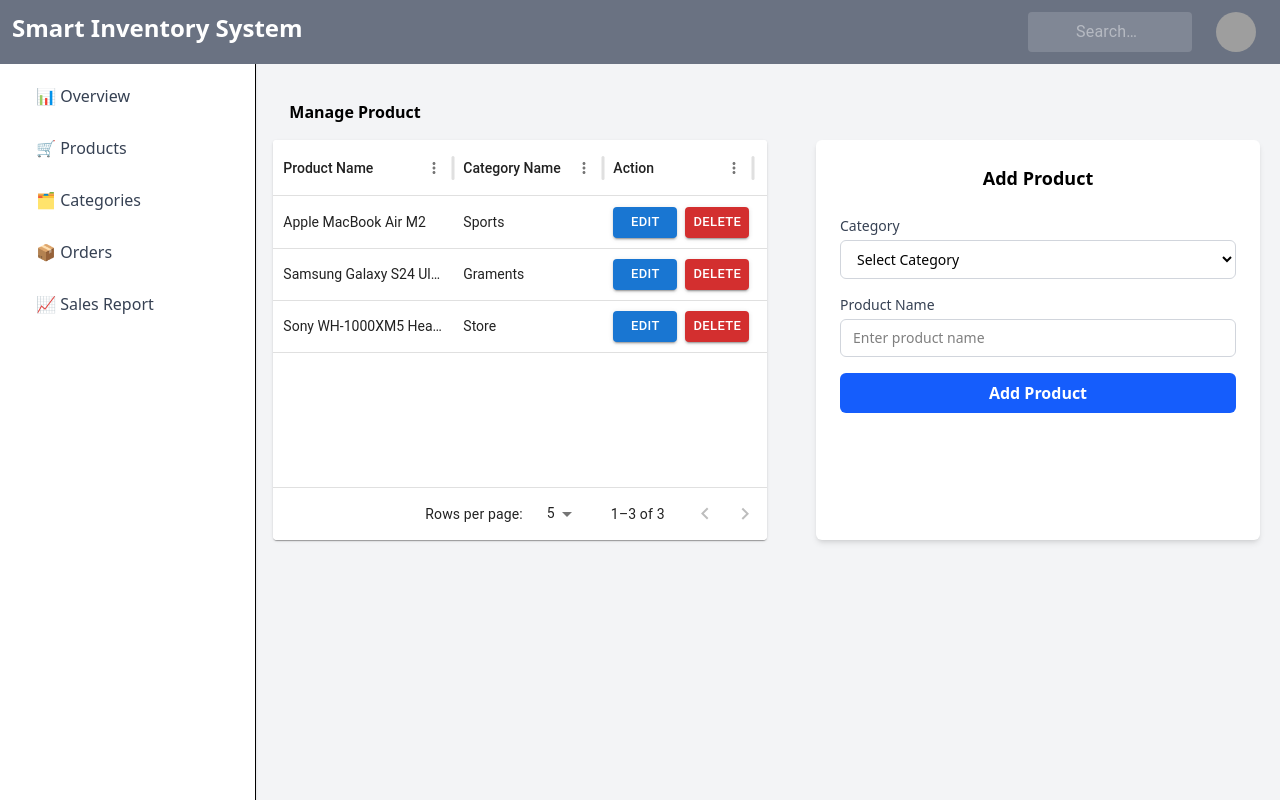
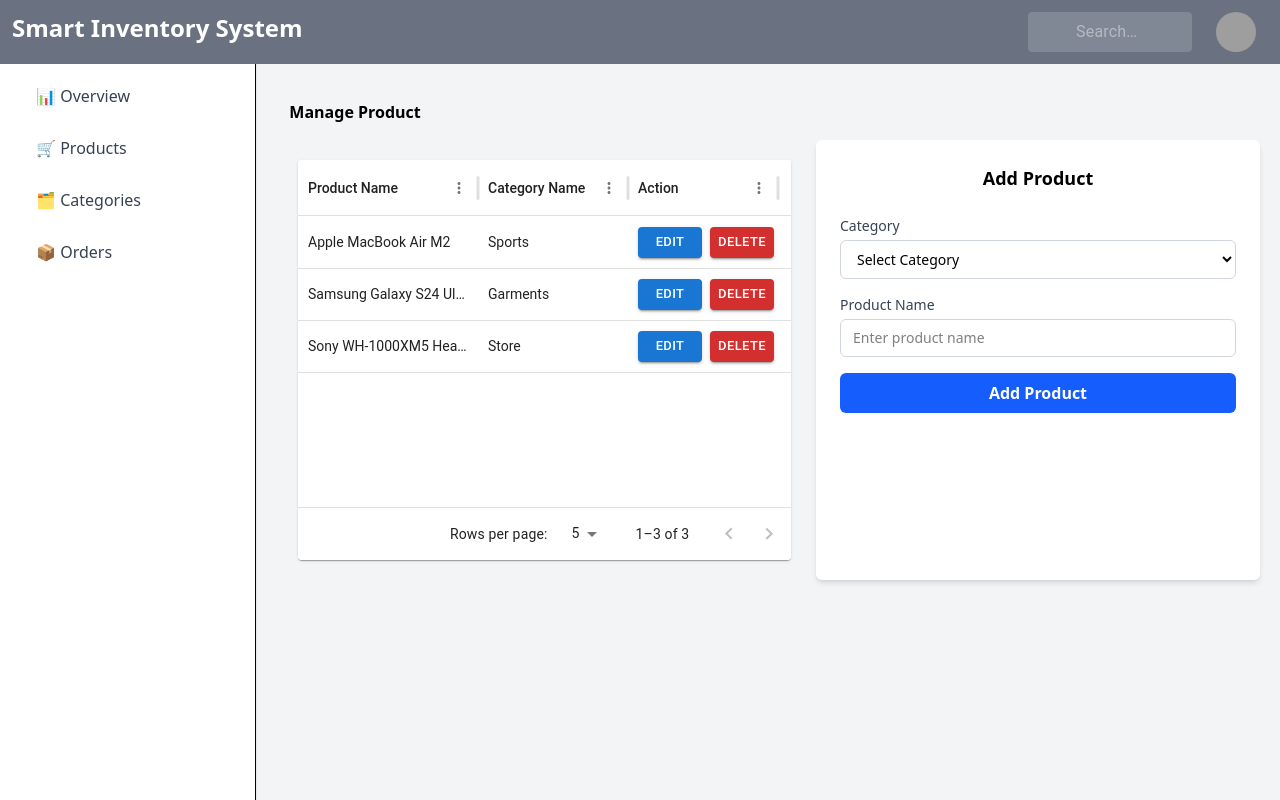
Before and after one commit to Hamza-Bashir/multi-vendor-smart-system, a React (Vite) app in the folder frontend/: page /dashboard/vendor/product in a window 1280 px wide. Built offline with nearby package versions, Linux system fonts and the light colour scheme; grey boxes are pictures that could not be loaded; some icons are missing.

Commit message:
Order list

```diff
--- a/frontend/src/App.jsx
+++ b/frontend/src/App.jsx
@@ -1,28 +1,28 @@
-import {Routes, Route} from "react-router-dom"
-import RegisterPage from "./page/RegisterPage"
-import LoginPage from "./page/LoginPage"
-import VendorDashboard from "./Layout/VendorLayout"
-import Overview from "./components/vendor/overview/Overview"
-import Product from "./components/vendor/product/Product"
-import Category from "./components/vendor/category/Category"
-
+import { Routes, Route } from "react-router-dom";
+import RegisterPage from "./page/RegisterPage";
+import LoginPage from "./page/LoginPage";
+import VendorDashboard from "./Layout/VendorLayout";
+import Overview from "./components/vendor/overview/Overview";
+import Product from "./components/vendor/product/Product";
+import Category from "./components/vendor/category/Category";
+import Order from "./components/vendor/order/Order";
 
 const App = () => {
-  return <>
-  <Routes>
-    <Route path="/"element={<RegisterPage/>} />
-    <Route path="/signin" element={<RegisterPage/>} />
-    <Route path="/login" element={<LoginPage/>} />
-    <Route path="/dashboard/vendor" element={<VendorDashboard/>}>
-      <Route path="/dashboard/vendor" element={<Overview/>} />
-      <Route path="/dashboard/vendor/product" element={<Product />} />
-      <Route path="/dashboard/vendor/category" element={<Category />} />
+  return (
+    <>
+      <Routes>
+        <Route path="/" element={<RegisterPage />} />
+        <Route path="/signin" element={<RegisterPage />} />
+        <Route path="/login" element={<LoginPage />} />
+        <Route path="/dashboard/vendor" element={<VendorDashboard />}>
+          <Route index element={<Overview />} />
+          <Route path="product" element={<Product />} />
+          <Route path="category" element={<Category />} />
+          <Route path="order" element={<Order />} />
+        </Route>
+      </Routes>
+    </>
+  );
+};
 
-    </Route>
-
-  </Routes>
-
-  </>
-}
-
-export default App
+export default App;
--- a/frontend/src/components/reuseable/Dashboard.jsx
+++ b/frontend/src/components/reuseable/Dashboard.jsx
@@ -16,9 +16,6 @@ const Dashboard = () => {
           <button className="w-full text-left px-4 py-2 rounded-lg hover:bg-gray-100 text-gray-700 font-medium transition">
             📦 Orders
           </button>
-          <button className="w-full text-left px-4 py-2 rounded-lg hover:bg-gray-100 text-gray-700 font-medium transition">
-            📈 Sales Report
-          </button>
         </nav>
       </div>
     );
--- /dev/null
+++ b/frontend/src/components/vendor/order/Order.jsx
@@ -0,0 +1,12 @@
+import OrderTable from "./OrderTable"
+
+const Order = () => {
+    return <>
+    <h2 className="font-semibold text-[16px] mt-16 p-4">Order List</h2>
+
+    <OrderTable />
+
+    </>
+}
+
+export default Order
--- /dev/null
+++ b/frontend/src/components/vendor/order/OrderTable.jsx
@@ -0,0 +1,65 @@
+import * as React from 'react';
+import { DataGrid } from '@mui/x-data-grid';
+import Paper from '@mui/material/Paper';
+import Button from '@mui/material/Button';
+
+const columns = [
+  { field: 'category', headerName: 'Category Name', width: 180 },
+  { field: 'product', headerName: 'Product Name', width: 150 },
+  { field: 'quantity', headerName: 'Quantity', width: 150 },
+  { field: 'price', headerName: 'Price', width: 150 },
+  {
+    field: 'action',
+    headerName: 'Action',
+    width: 280,
+    sortable: false,
+    filterable: false,
+    renderCell: (params) => (
+      <div style={{ display: 'flex', gap: '8px', marginTop:"10px" }}>
+        <Button variant="contained" color="warning" size="small">
+          Pending
+        </Button>
+        <Button variant="contained" color="success" size="small">
+          Deliver
+        </Button>
+        <Button variant="contained" color="error" size="small">
+          Cancel
+        </Button>
+      </div>
+    ),
+  },
+];
+
+const rows = [
+  {
+    id: 1,
+    product: 'Apple MacBook Air M2',
+    category: 'Sports',
+    quantity: '10 pcs',
+    price: '1500 rupees',
+  },
+  {
+    id: 2,
+    product: 'Nike Air Max 2023',
+    category: 'Garments',
+    quantity: '5 pcs',
+    price: '9500 rupees',
+  },
+];
+
+const paginationModel = { page: 0, pageSize: 5 };
+
+export default function OrderTable() {
+  return (
+    <Paper sx={{ height: 400, width: '100%', p: 2 }}>
+      <DataGrid
+        rows={rows}
+        columns={columns}
+        initialState={{ pagination: { paginationModel } }}
+        pageSizeOptions={[5, 10]}
+        disableRowSelectionOnClick
+        sx={{ border: 0 }}
+      />
+    </Paper>
+  );
+}
--- a/frontend/src/components/vendor/product/ProductTable.jsx
+++ b/frontend/src/components/vendor/product/ProductTable.jsx
@@ -1,20 +1,58 @@
-import * as React from 'react';
-import { DataGrid } from '@mui/x-data-grid';
-import Paper from '@mui/material/Paper';
-import Button from '@mui/material/Button';
+import * as React from "react";
+import { DataGrid } from "@mui/x-data-grid";
+import Paper from "@mui/material/Paper";
+import Button from "@mui/material/Button";
+import Dialog from "@mui/material/Dialog";
+import DialogTitle from "@mui/material/DialogTitle";
+import DialogContent from "@mui/material/DialogContent";
+import DialogActions from "@mui/material/DialogActions";
+import TextField from "@mui/material/TextField";
+
+const initialRows = [
+  { id: 1, firstName: "Apple MacBook Air M2", category: "Sports" },
+  { id: 2, firstName: "Samsung Galaxy S24 Ultra", category: "Garments" },
+  { id: 3, firstName: "Sony WH-1000XM5 Headphones", category: "Store" },
+];
+
+export default function ProductTable() {
+  const [rows, setRows] = React.useState(initialRows);
+  const [open, setOpen] = React.useState(false);
+  const [selectedRow, setSelectedRow] = React.useState(null);
+
+  const handleEditClick = (row) => {
+    setSelectedRow(row);
+    setOpen(true);
+  };
+
+  const handleClose = () => {
+    setOpen(false);
+    setSelectedRow(null);
+  };
+
+  const handleSave = () => {
+    setRows((prev) =>
+      prev.map((r) => (r.id === selectedRow.id ? selectedRow : r))
+    );
+    setOpen(false);
+  };
 
   const columns = [
-  { field: 'firstName', headerName: 'Product Name', width: 180 },
-  { field: 'category', headerName: 'Category Name', width: 150 },,
+    { field: "firstName", headerName: "Product Name", width: 180 },
+    { field: "category", headerName: "Category Name", width: 150 },
     {
-    field: 'action',
-    headerName: 'Action',
+      field: "action",
+      headerName: "Action",
       width: 150,
       sortable: false,
       filterable: false,
       renderCell: (params) => (
-      <div style={{ display: 'flex', gap: '8px', marginTop:"10px" }}>
-        <Button variant="contained" color="primary" size="small">
+        <div style={{ display: "flex", gap: "8px", marginTop: "10px" }}>
+          <Button
+            variant="contained"
+            color="primary"
+            size="small"
+            onClick={() => handleEditClick(params.row)}
+          >
             Edit
           </Button>
           <Button variant="contained" color="error" size="small">
@@ -25,24 +63,60 @@ const columns = [
     },
   ];
 
-const rows = [
-  { id: 1, firstName: 'Apple MacBook Air M2', category:"Sports" },
-  { id: 2, firstName: 'Samsung Galaxy S24 Ultra', category:"Graments" },
-  { id: 3, firstName: 'Sony WH-1000XM5 Headphones', category:"Store" },
-];
-
-const paginationModel = { page: 0, pageSize: 5 };
-
-export default function ProductTable() {
   return (
-    <Paper className="" sx={{ height: 400, width: '50%' }}>
+    <>
+      <Paper sx={{ height: 400, width: "50%", margin: "20px auto" }}>
         <DataGrid
           rows={rows}
           columns={columns}
-        initialState={{ pagination: { paginationModel } }}
           pageSizeOptions={[5, 10]}
+          initialState={{
+            pagination: { paginationModel: { page: 0, pageSize: 5 } },
+          }}
           sx={{ border: 0 }}
         />
       </Paper>
+
+      <Dialog open={open} onClose={handleClose}>
+        <DialogTitle>Edit Product</DialogTitle>
+        <DialogContent
+          sx={{
+            display: "flex",
+            flexDirection: "column",
+            gap: 2,
+            mt: 1,
+            minWidth: 400,
+          }}
+        >
+          <TextField
+            fullWidth
+            variant="outlined"
+            label="Product Name"
+            value={selectedRow?.firstName || ""}
+            onChange={(e) =>
+              setSelectedRow({ ...selectedRow, firstName: e.target.value })
+            }
+          />
+          <TextField
+            fullWidth
+            variant="outlined"
+            label="Category"
+            value={selectedRow?.category || ""}
+            onChange={(e) =>
+              setSelectedRow({ ...selectedRow, category: e.target.value })
+            }
+          />
+        </DialogContent>
+
+        <DialogActions>
+          <Button onClick={handleClose} color="secondary">
+            Cancel
+          </Button>
+          <Button onClick={handleSave} variant="contained" color="primary">
+            Save
+          </Button>
+        </DialogActions>
+      </Dialog>
+    </>
   );
 }
```
Lines whose indentation alone changed are shown as unchanged.
